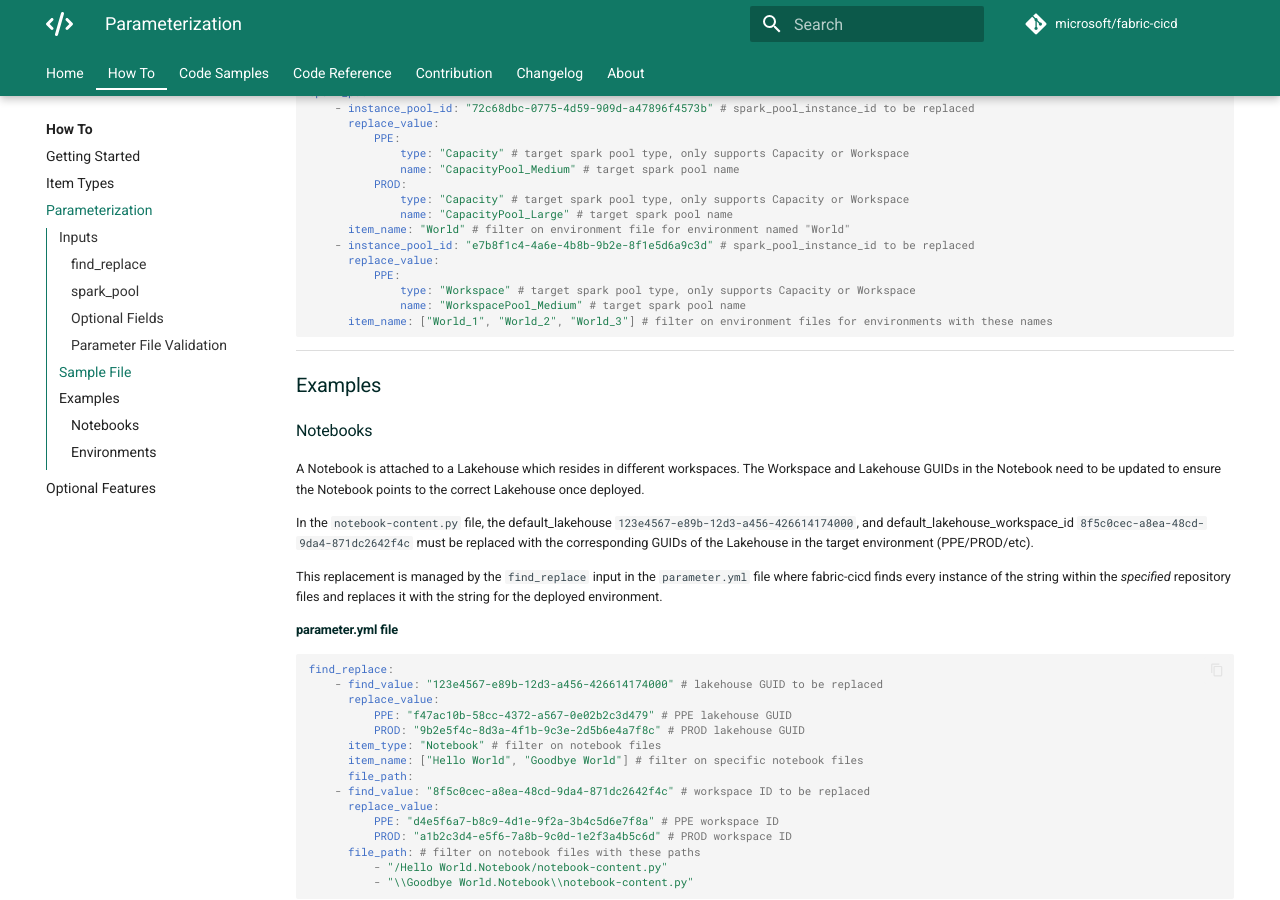
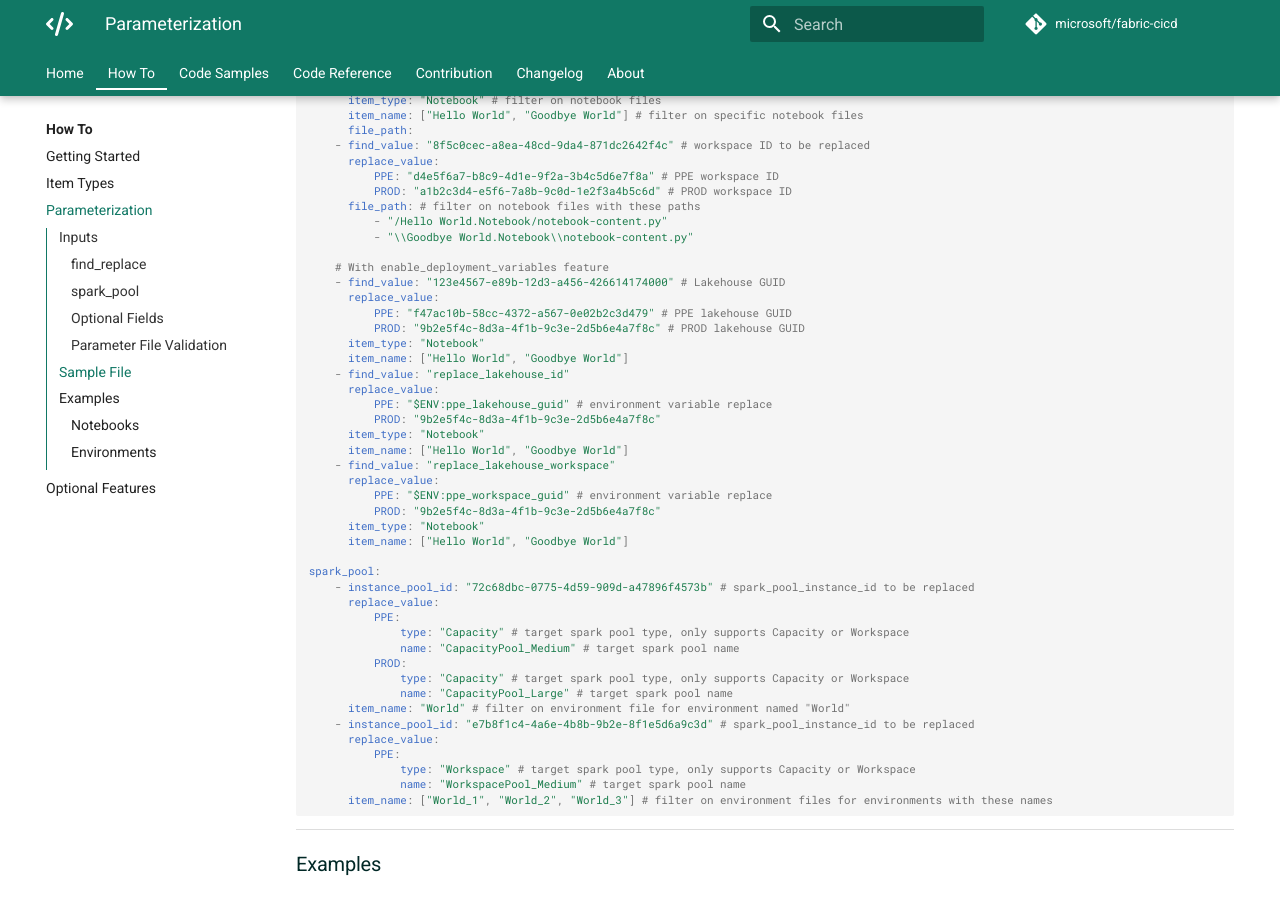
Before and after one commit to shirasassoon/fabric-cicd, an MkDocs documentation site: the page built from docs/how_to/parameterization.md, in a window 1280 px wide and 900 px high, scrolled down 2189 px. Built offline with MkDocs 1.6.1 and Material for MkDocs 9.7.7, drawn with Linux system fonts in a browser that asks for light colours; comment, search, counter and statistics services are not loaded; the version menu is left out; some of the changed text lies outside the part shown.

Commit message:
Resolves #160 - Environment Variable Replacement  (#183)

````diff
--- a/docs/how_to/parameterization.md
+++ b/docs/how_to/parameterization.md
@@ -45,6 +45,18 @@
       item_type: <item-type-filter-value>
       item_name: <item-name-filter-value>
       file_path: <file-path-filter-value>
+```
+
+If the `enable_environment_variable_replacement` feature flag is set, pipeline/environment variables will be used to replace the values in the parameter.yml file with the corresponding values from the variables dictionary, see example below:
+**Only Environment Variable beginnging with '$ENV:' will be used as replacement values.**
+
+```yaml
+find_replace:
+    # Lakehouse GUID
+    - find_value: "db52be81-c2b2-4261-84fa-840c67f4bbd0"
+      replace_value:
+        PPE: "$ENV:ppe_lakehouse"
+        PROD: "$ENV:prod_lakehouse"
 ```
 
 ### `spark_pool`
@@ -106,6 +118,26 @@
       file_path: # filter on notebook files with these paths
           - "/Hello World.Notebook/notebook-content.py"
           - "\\Goodbye World.Notebook\\notebook-content.py"
+
+    # With enable_deployment_variables feature
+    - find_value: "123e4567-e89b-12d3-a456-426614174000" # Lakehouse GUID
+      replace_value:
+          PPE: "f47ac10b-58cc-4372-a567-0e02b2c3d479" # PPE lakehouse GUID
+          PROD: "9b2e5f4c-8d3a-4f1b-9c3e-2d5b6e4a7f8c" # PROD lakehouse GUID
+      item_type: "Notebook"
+      item_name: ["Hello World", "Goodbye World"]
+    - find_value: "replace_lakehouse_id"
+      replace_value:
+          PPE: "$ENV:ppe_lakehouse_guid" # environment variable replace
+          PROD: "9b2e5f4c-8d3a-4f1b-9c3e-2d5b6e4a7f8c"
+      item_type: "Notebook"
+      item_name: ["Hello World", "Goodbye World"]
+    - find_value: "replace_lakehouse_workspace"
+      replace_value:
+          PPE: "$ENV:ppe_workspace_guid" # environment variable replace
+          PROD: "9b2e5f4c-8d3a-4f1b-9c3e-2d5b6e4a7f8c"
+      item_type: "Notebook"
+      item_name: ["Hello World", "Goodbye World"]
 
 spark_pool:
     - instance_pool_id: "72c68dbc-0775-4d59-909d-a47896f4573b" # spark_pool_instance_id to be replaced
````
Also changed, not shown: docs/how_to/optional_feature.md (+7 -5 lines), 3 other files.
